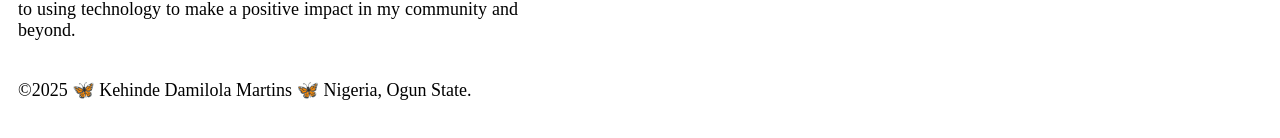
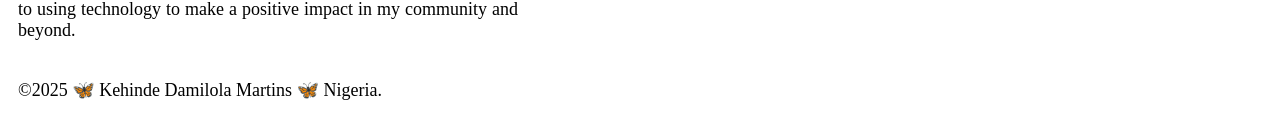
Before and after one commit to mcdamilola20/wdd130, a plain HTML site: page index.html in a window 1280 px wide. Shown: the part 656-794 px from the top of the page. Drawn offline with Linux system fonts and the light colour scheme.

Commit message:
about me updated

```diff
--- a/index.html
+++ b/index.html
@@ -20,7 +20,7 @@
         I’m excited about the future and look forward to using technology to make a positive impact in my community and beyond. </p>
     </main>
     <footer>
-      <p>©2025 🦋 Kehinde Damilola Martins 🦋 Nigeria, Ogun State.</p>
+      <p>©2025 🦋 Kehinde Damilola Martins 🦋 Nigeria.</p>
     </footer>
   </body>
 </html>
```
